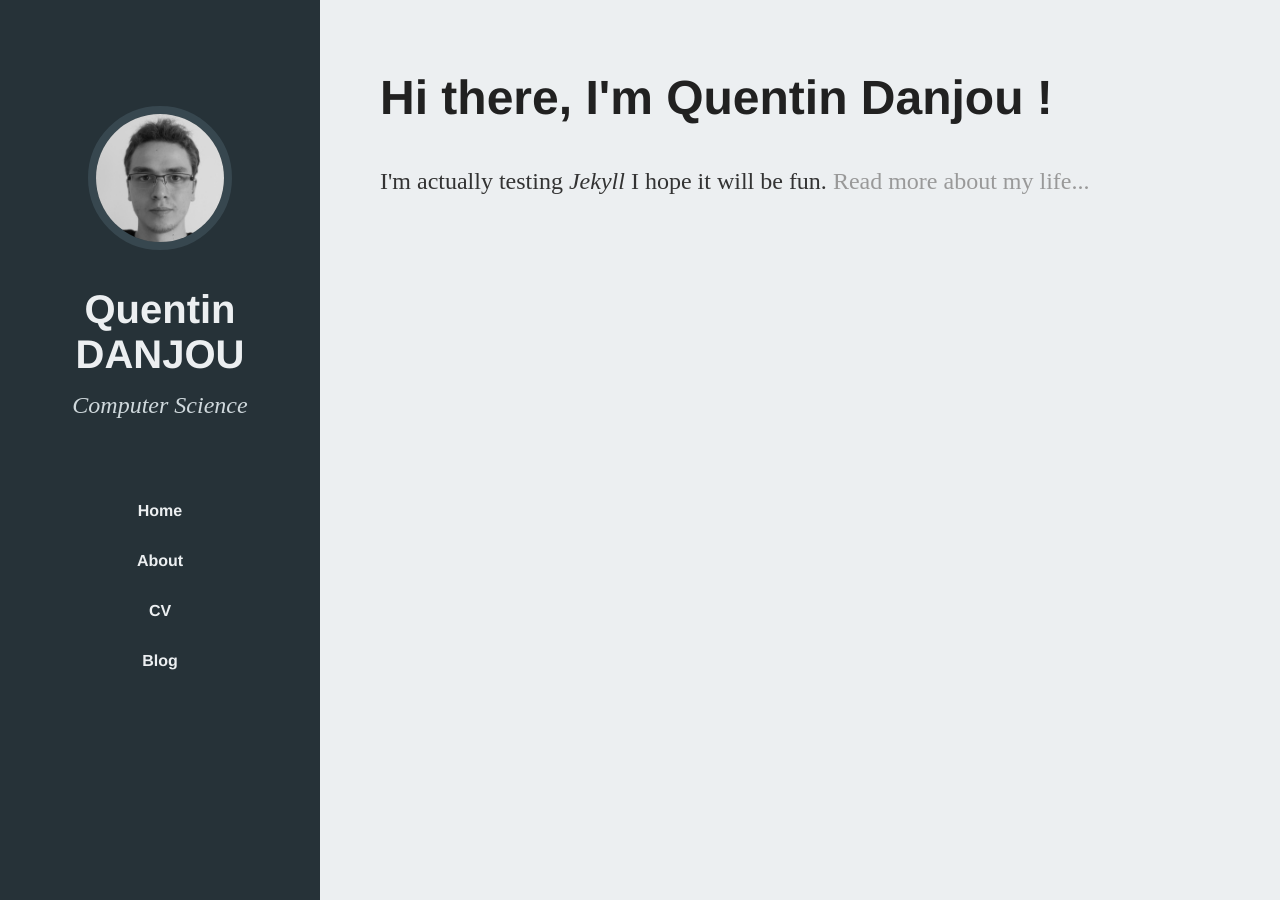
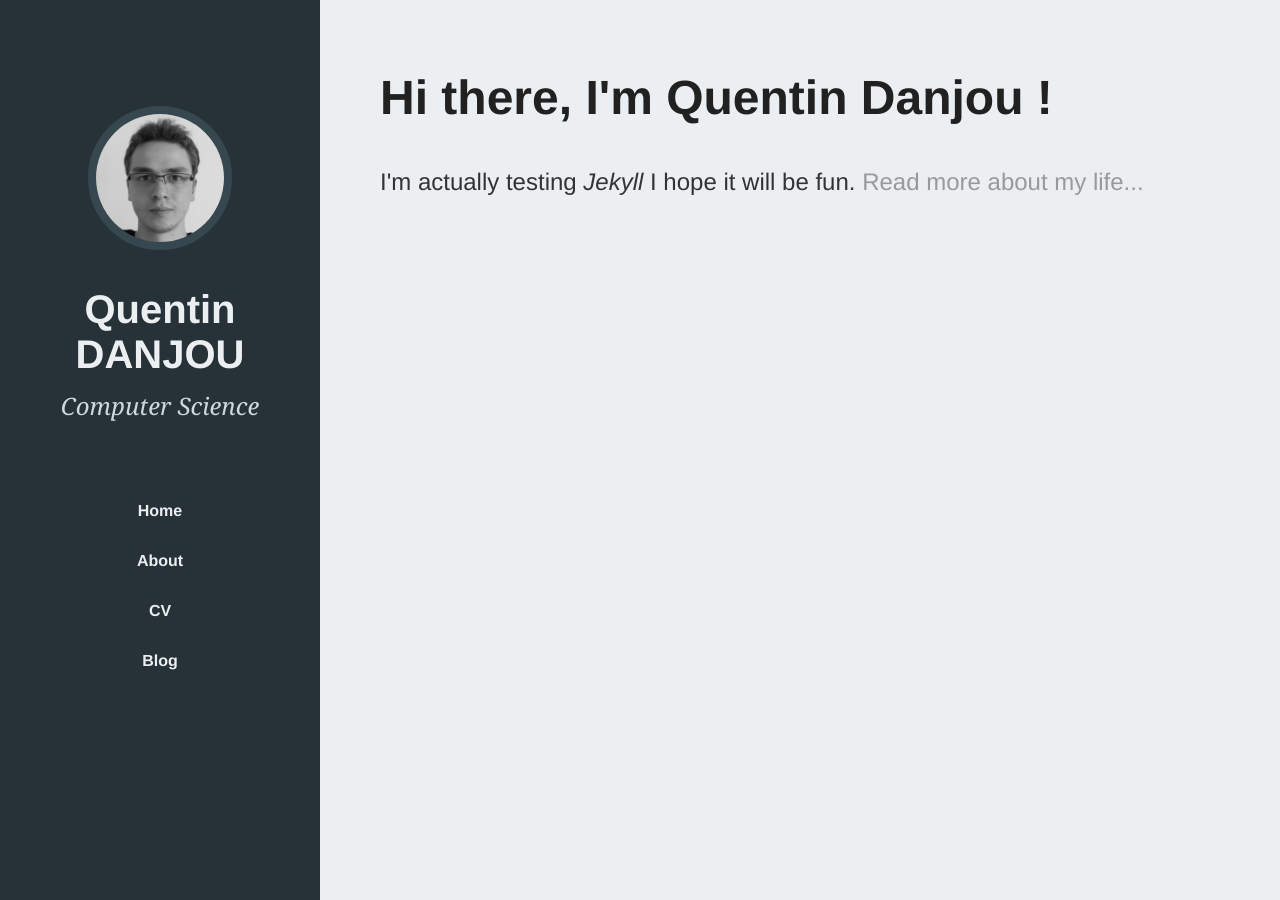
Before and after one commit to danjou-a/danjou-a.github.io, a Jekyll site: the page built from index.html, in a window 1280 px wide. Built offline with Jekyll 4.4.1, drawn with Linux system fonts in a browser that asks for light colours.

Commit message:
font familly adjustment

```diff
--- a/_layouts/default.html
+++ b/_layouts/default.html
@@ -13,7 +13,7 @@
       <ul>
 	      <li><a href="/">Home</a></li>
 	      <li><a href="/about">About</a></li>
-	      <li><a href="/cv">CV</a></li>
+	      <li><a href="https://www.linkedin.com/in/danjou">CV</a></li>
 	      <li><a href="/blog">Blog</a></li>
       </ul>
       </nav>
--- a/css/main.css
+++ b/css/main.css
@@ -3,11 +3,11 @@ body {
     padding: 0;
     color: #212121;
     background-color: #ECEFF1;
+    font-family:'Helvetica', 'Arial', 'sans-serif';
     /* width: 70%; */
 }
 
 nav ul, footer ul {
-    font-family:'Helvetica', 'Arial', 'Sans-Serif';
     padding: 0;
     list-style: none;
     font-weight: bold;
@@ -62,14 +62,12 @@ a:hover {
 
 h1 {
     font-size: 2.5em;
-    font-family:'Helvetica', 'Arial', 'Sans-Serif';
     color: #ECEFF1;
     margin-bottom: 0.3em;
 }
 
 h2 {
     font-size: 3em;
-    font-family:'Helvetica', 'Arial', 'Sans-Serif';
 }
 
 p {
@@ -100,6 +98,7 @@ ul.posts li {
      margin-top: 0;
      font-style: italic;
      color: #CFD8DC;
+     font-family: "Cambria", "Cochin", "Georgia", "Times", "Times New Roman", "serif"
  }
 
 /* footer {
```
